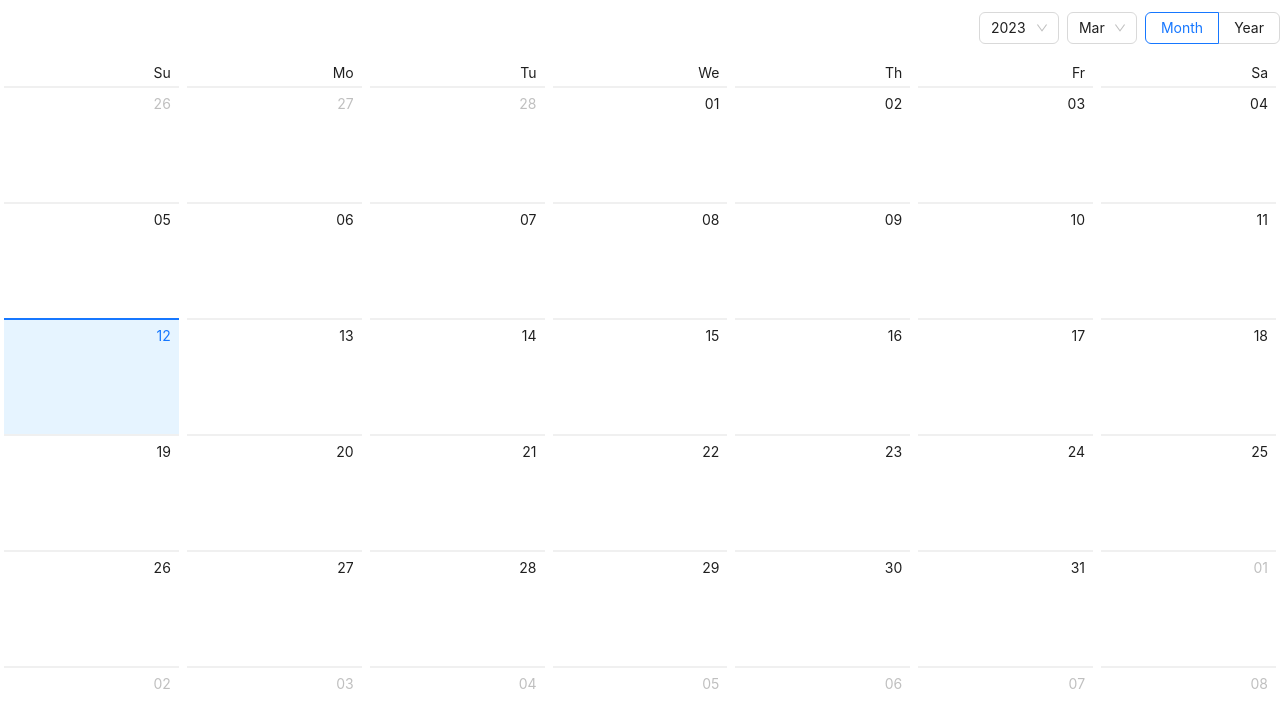
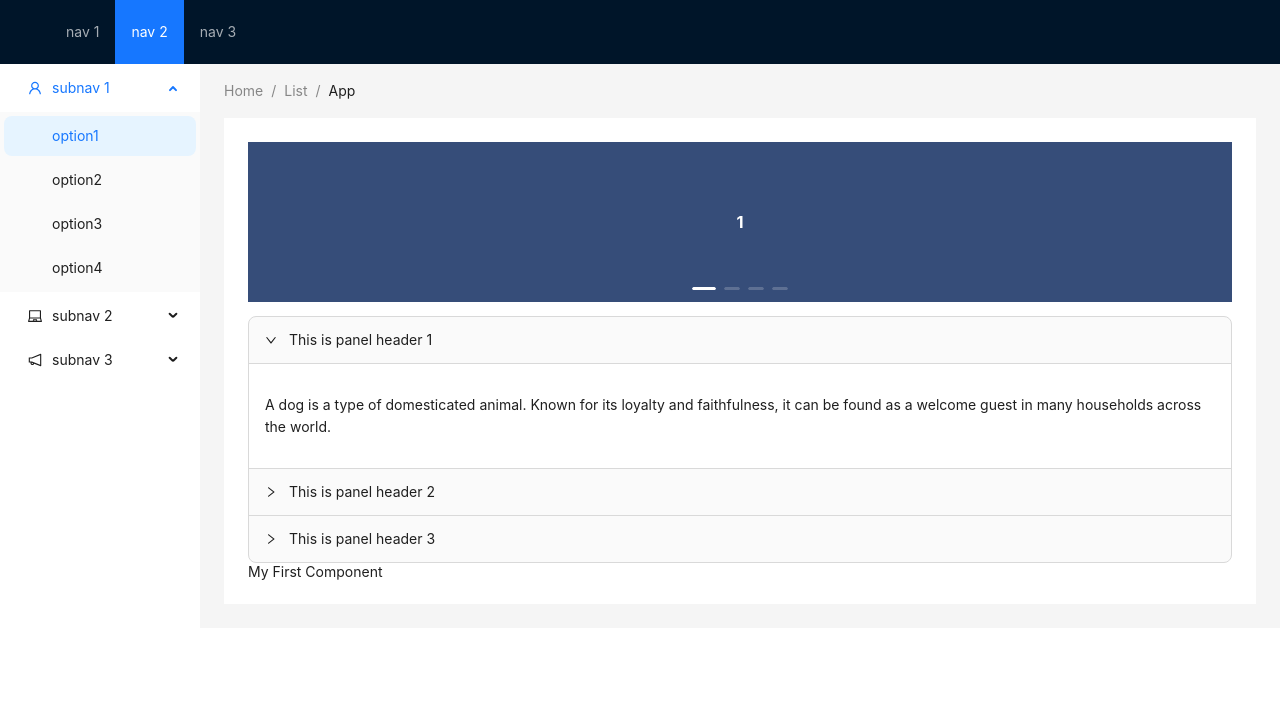
Before and after one commit to cqhcqh1206/antd-demo, a React (Create React App) app: page /class1 in a window 1280 px wide. Shown: the top 728 px of the page. Built offline with nearby package versions, Linux system fonts and the light colour scheme.

Commit message:
fix路由

```diff
--- a/package.json
+++ b/package.json
@@ -9,6 +9,7 @@
     "antd": "^5.3.0",
     "react": "^18.2.0",
     "react-dom": "^18.2.0",
+    "react-router-dom": "^6.9.0",
     "react-scripts": "5.0.1",
     "web-vitals": "^2.1.0"
   },
--- a/src/App.js
+++ b/src/App.js
@@ -1,16 +1,157 @@
 import React from 'react';
-import { Calendar } from 'antd';
-import type { Dayjs } from 'dayjs';
-import type { CalendarMode } from 'antd/es/calendar/generateCalendar';
+import { LaptopOutlined, NotificationOutlined, UserOutlined } from '@ant-design/icons';
 
+import { Carousel } from 'antd';
+import { Collapse } from 'antd';
+import { Breadcrumb, Layout, Menu, theme } from 'antd';
+import MyFirstComponent from './components/my-first-component';
+import { Link, Route, Routes } from 'react-router-dom';
+
+import Class1 from './pages/class1';
+import Class2 from './pages/class2';
 import './App.css';
 
-const App: React.FC = () => {
-  const onPanelChange = (value: Dayjs, mode: CalendarMode) => {
-    console.log(value.format('YYYY-MM-DD'), mode);
+const { Header, Content, Sider } = Layout;
+
+const items1 = ['1', '2', '3'].map((key) => ({
+  key,
+  label: `nav ${key}`,
+}));
+
+const items2 = [UserOutlined, LaptopOutlined, NotificationOutlined].map(
+  (icon, index) => {
+    const key = String(index + 1);
+
+    return {
+      key: `sub${key}`,
+      icon: React.createElement(icon),
+      label: `subnav ${key}`,
+      children: new Array(4).fill(null).map((_, j) => {
+        const subKey = index * 4 + j + 1;
+        return {
+          key: subKey,
+          label: `option${subKey}`,
+          link: <Link to="/class1" />,
+        };
+      }),
+    };
+  },
+);
+
+const contentStyle = {
+  margin: 0,
+  height: '160px',
+  color: '#fff',
+  lineHeight: '160px',
+  textAlign: 'center',
+  background: '#364d79',
+};
+
+const { Panel } = Collapse;
+
+const text = `
+  A dog is a type of domesticated animal.
+  Known for its loyalty and faithfulness,
+  it can be found as a welcome guest in many households across the world.
+`;
+
+
+
+const App = () => {
+  const {
+    token: { colorBgContainer },
+  } = theme.useToken();
+  const onChange = (currentSlide) => {
+    console.log(currentSlide);
+  };
+  const onChangetwo = (key) => {
+    console.log(key);
   };
 
-  return <Calendar onPanelChange={onPanelChange} />;
+  return (
+    <Layout>
+      <Header className="header">
+        <div className="logo" />
+        <Menu theme="dark" mode="horizontal" defaultSelectedKeys={['2']} items={items1} >
+        <Menu.Item key="1">
+            <Link to="/class1">class1</Link>
+          </Menu.Item>
+          <Menu.Item key="2">
+            <Link to="/class2">class2</Link>
+          </Menu.Item>
+        </Menu>
+      </Header>
+      <Layout>
+        <Sider width={200} style={{ background: colorBgContainer }}>
+          <Menu
+            mode="inline"
+            defaultSelectedKeys={['1']}
+            defaultOpenKeys={['sub1']}
+            style={{ height: '100%', borderRight: 0 }}
+            items={items2}
+          />
+        </Sider>
+        <Layout style={{ padding: '0 24px 24px' }}>
+          <Breadcrumb style={{ margin: '16px 0' }}>
+            <Breadcrumb.Item>Home</Breadcrumb.Item>
+            <Breadcrumb.Item>List</Breadcrumb.Item>
+            <Breadcrumb.Item>App</Breadcrumb.Item>
+          </Breadcrumb>
+          <Content
+            style={{
+              padding: 24,
+              margin: 0,
+              minHeight: 280,
+              background: colorBgContainer,
+            }}
+          >
+
+
+             <Carousel afterChange={onChange}>
+                <div>
+                  <h3 style={contentStyle}>1</h3>
+                 </div>
+                 <div>
+                    <h3 style={contentStyle}>2</h3>
+                  </div>
+                 <div>
+                    <h3 style={contentStyle}>3</h3>
+                  </div>
+                 <div>
+                   <h3 style={contentStyle}>4</h3>
+                 </div>
+             </Carousel>
+
+             <p>{ }</p>
+
+             <Collapse defaultActiveKey={['1']} onChange={onChangetwo}>
+               <Panel header="This is panel header 1" key="1">
+                  <p>{text}</p>
+                </Panel>
+               <Panel header="This is panel header 2" key="2">
+                   <p>{text}</p>
+                </Panel>
+               <Panel header="This is panel header 3" key="3">
+                   <p>{text}</p>
+               </Panel>
+              </Collapse>
+
+              {/* <Routes>
+                 <Route path="/class1" Component={Class1} />
+                 <Route path="/class2" Component={Class2} />
+               </Routes>  */}
+
+              <MyFirstComponent />
+
+
+          </Content>
+
+
+
+        </Layout>
+      </Layout>
+    </Layout>
+  );
 };
 
 export default App;
--- /dev/null
+++ b/src/components/my-first-component/index.jsx
@@ -0,0 +1,57 @@
+import React, { Component } from 'react';
+
+class MyFirstComponent extends Component {
+  constructor(props) {
+    super(props);
+    this.state = {
+      name: 'My First Component',
+    };
+  }
+
+  /**
+   * react生命周期 挂载前
+   */
+  componentWillMount() {
+    console.log('Component will mount');
+  }
+  /**
+   * react生命周期 挂载后
+   */
+  componentDidMount() {
+    console.log('Component did mount');
+  }
+
+  /**
+   * react生命周期 更新前
+   */
+  componentWillUpdate() {
+    console.log('Component will update');
+  }
+
+  /**
+   * react生命周期 更新后
+   */
+  componentDidUpdate() {
+    console.log('Component did update');
+  }
+
+  /**
+   * react生命周期 卸载前
+   */
+  componentWillUnmount() {
+    console.log('Component will unmount');
+  }
+
+  /**
+   * react生命周期 卸载后 不存在
+   */
+  componentDidUnmount() {
+    console.log('Component did unmount');
+  }
+
+  render() {
+    return <div>{this.state.name}</div>;
+  }
+}
+
+export default MyFirstComponent;
--- /dev/null
+++ b/src/components/my-two-component/index.jsx
@@ -0,0 +1,28 @@
+import React from 'react';
+
+/**
+ * 函数式组件
+ */
+const MyTwoComponent = (props) => {
+  const [state, setState] = React.useState({
+    name: 'My Two Component',
+  });
+
+  return (
+    <div>
+      <div
+        onClick={() => {
+          setState({
+            name: 'My Two Component Update',
+          });
+        }}
+      >
+        点我
+      </div>
+      <div>{state.name}</div>
+      <div>{props.propsName}</div>
+    </div>
+  );
+};
+
+export default MyTwoComponent;
--- /dev/null
+++ b/src/pages/class1/index.jsx
@@ -0,0 +1,59 @@
+import React from 'react';
+import { Carousel, Collapse } from 'antd';
+
+const contentStyle = {
+    margin: 0,
+    height: '160px',
+    color: '#fff',
+    lineHeight: '160px',
+    textAlign: 'center',
+    background: '#364d79',
+  };
+
+  const { Panel } = Collapse;
+
+  const text = `
+    A dog is a type of domesticated animal.
+    Known for its loyalty and faithfulness,
+    it can be found as a welcome guest in many households across the world.
+  `;
+
+
+function Class1() {
+    const onChange = (currentSlide) => {
+      console.log(currentSlide);
+    };
+
+    return (
+      <div>
+        <Carousel afterChange={onChange}>
+          <div>
+            <h3 style={contentStyle}>1</h3>
+          </div>
+          <div>
+            <h3 style={contentStyle}>2</h3>
+          </div>
+          <div>
+            <h3 style={contentStyle}>3</h3>
+          </div>
+          <div>
+            <h3 style={contentStyle}>4</h3>
+          </div>
+        </Carousel>
+        <div style={{ height: 100 }}></div>
+        <Collapse defaultActiveKey={['1']} onChange={onChange}>
+          <Panel header="This is panel header 1" key="1">
+            <p>{text}</p>
+          </Panel>
+          <Panel header="This is panel header 2" key="2">
+            <p>{text}</p>
+          </Panel>
+          <Panel header="This is panel header 3" key="3">
+            <p>{text}</p>
+          </Panel>
+        </Collapse>
+      </div>
+    );
+  }
+
+  export default Class1;
--- /dev/null
+++ b/src/pages/class2/index.jsx
@@ -0,0 +1,15 @@
+import React from 'react';
+import MyFirstComponent from '../../components/my-first-component';
+import MyTwoComponent from '../../components/my-two-component';
+function Class2() {
+  return (
+    <div>
+      <MyFirstComponent propsName={'propsName'} />
+      <MyTwoComponent propsName={'propsName 1'} />
+      <MyTwoComponent propsName={'propsName 2'} />
+      <MyTwoComponent propsName={'propsName 3'} />
+    </div>
+  );
+}
+
+export default Class2;
--- /dev/null
+++ b/src/zuoye.html
@@ -0,0 +1,60 @@
+<!DOCTYPE html>
+<html lang="en">
+<head>
+    <title>3.14 flex布局</title>
+    <style>
+        .one {
+            display: flex;
+            width: 600px;
+            height: 100px;
+            justify-content: space-between;
+        }
+        .two {
+            display: flex;
+            width: 600px;
+            height: 800px;
+            justify-content: flex-start;
+            flex-wrap: wrap;
+            justify-content: space-around;
+        }
+        .three {
+            display: flex;
+            width: 600px;
+            height: 150px;
+            justify-content: center;
+        }
+        .box {
+            width: 240px;
+            height: 180px;
+            border: 1px solid #000;
+        }
+
+
+    </style>
+
+</head>
+<body>
+    <div class="one">
+        <img src="" width="200" height="80" />
+        <div>
+            <img src="" width="50" height="50" />
+            xxx
+        </div>
+    </div>
+
+    <div class="two">
+        <div class="box"> </div>
+        <div class="box"> </div>
+        <div class="box"> </div>
+        <div class="box"> </div>
+        <div class="box"> </div>
+    </div>
+
+    <div class="three">
+        <div>xxx</div>
+        <div>xxxxxxxx</div>
+    </div>
+
+</body>
+
+</html>
```
Also changed, not shown: src/pages/user-info/index.jsx (added, +11 -0 lines).
